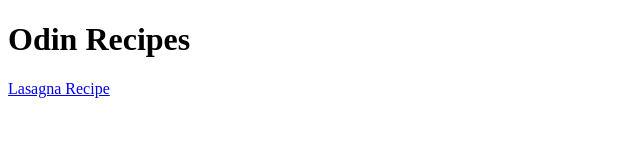
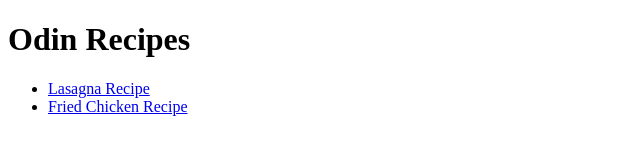
Before and after one commit to jaimef7/odin-recipes, a plain HTML site: page index.html in a window 1280 px wide. Shown: the whole page, without its empty margins (0-640 px from the left). Drawn offline with Linux system fonts and the light colour scheme.

Commit message:
added link to the fried chicken recipe

```diff
--- a/index.html
+++ b/index.html
@@ -6,6 +6,9 @@
     </head>
     <body>
         <h1>Odin Recipes</h1>
-        <a href="recipes/lasagna.html">Lasagna Recipe</a>
+        <ul>
+            <li><a href="recipes/lasagna.html" target="_blank">Lasagna Recipe</a></li>
+            <li><a href="recipes/fried-chicken.html" target="_blank">Fried Chicken Recipe</a></li>
+        </ul>
     </body>
 </html>
```
